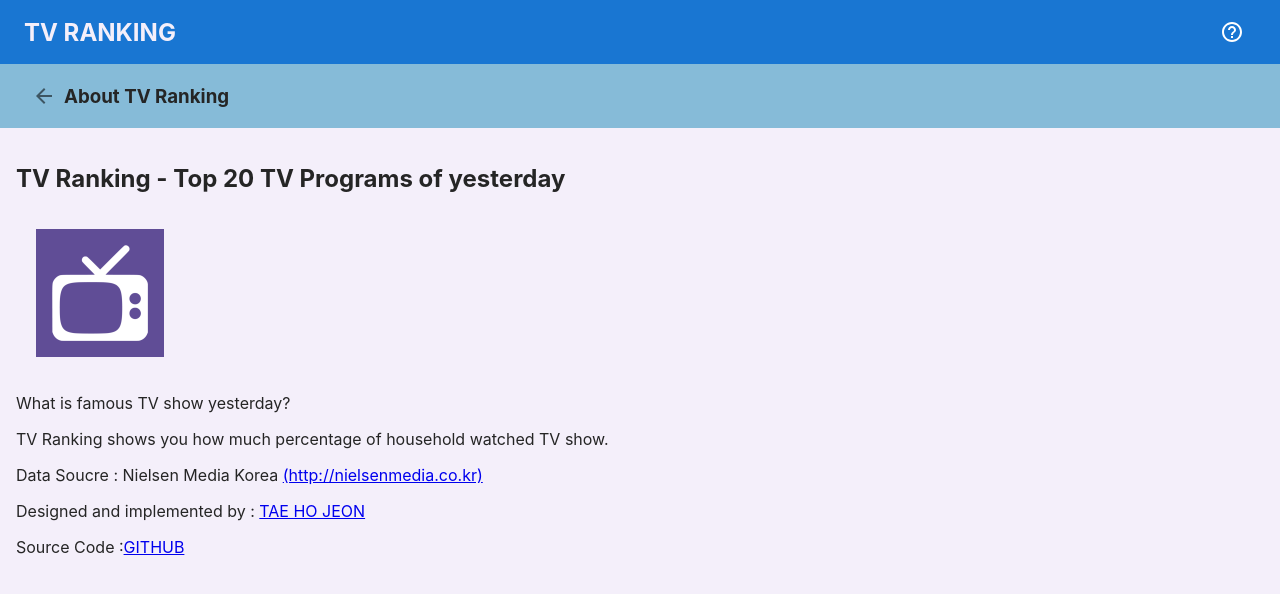
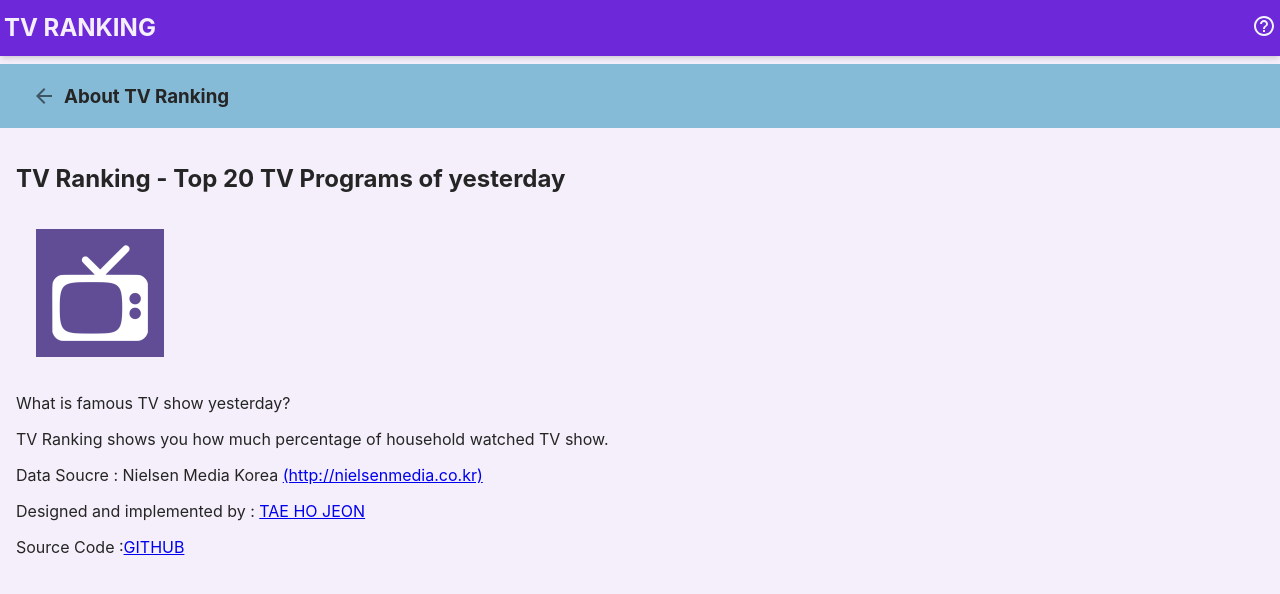
Before and after one commit to Teosoft7/tvranking-web, a React (Create React App) app: page /about in a window 1280 px wide. Shown: the top 594 px of the page. Built offline with nearby package versions, Linux system fonts and the light colour scheme; no server answers.

Commit message:
add sticky header

```diff
--- a/src/layout/layout.js
+++ b/src/layout/layout.js
@@ -3,9 +3,9 @@ import MainNavigation from "./main-navigation";
 
 const Layout = (props) => {
   return (
-    <div>
+    <div className="contents">
       <MainNavigation />
-      <div>{props.children}</div>
+      <div className=" py-2 px-2 lg:px-0">{props.children}</div>
     </div>
   );
 };
--- a/src/layout/main-navigation.js
+++ b/src/layout/main-navigation.js
@@ -2,36 +2,29 @@ import React from "react";
 import { useNavigate } from "react-router-dom";
 
 import Logo from "./logo";
-import AppBar from "@mui/material/AppBar";
-import Box from "@mui/material/Box";
-import Toolbar from "@mui/material/Toolbar";
-import IconButton from "@mui/material/IconButton";
 import HelpOutlineIcon from "@mui/icons-material/HelpOutline";
 
 const MainNavigation = (props) => {
   const navigate = useNavigate();
 
   return (
-    <Box>
-      <AppBar position="static">
-        <Toolbar>
-          <Box sx={{ flexGrow: 1 }}>
+    <header className="bg-violet-700 sticky h-14 top-0 z-50 shadow-md">
+      <div className="container flex h-full items-center justify-between px-2 md:px-0">
+        <div className="flex gap-1 text-3xl font-bold text-slate-100 px-2 md:px-1">
           <Logo />
-          </Box>
-          <IconButton
-            size="large"
-            aria-label="help"
-            color="inherit"
+        </div>
+        <div
+          className="cursor-pointer items-center gap-2 text-slate-100 px-2 md:px-1"
           onClick={() => {
-              // help icon button clicked
+            // show help pannel
             navigate("/about");
+            console.log("Header Clicked");
           }}
         >
           <HelpOutlineIcon />
-          </IconButton>
-        </Toolbar>
-      </AppBar>
-    </Box>
+        </div>
+      </div>
+    </header>
   );
 };
 
```
Lines whose indentation alone changed are shown as unchanged.
